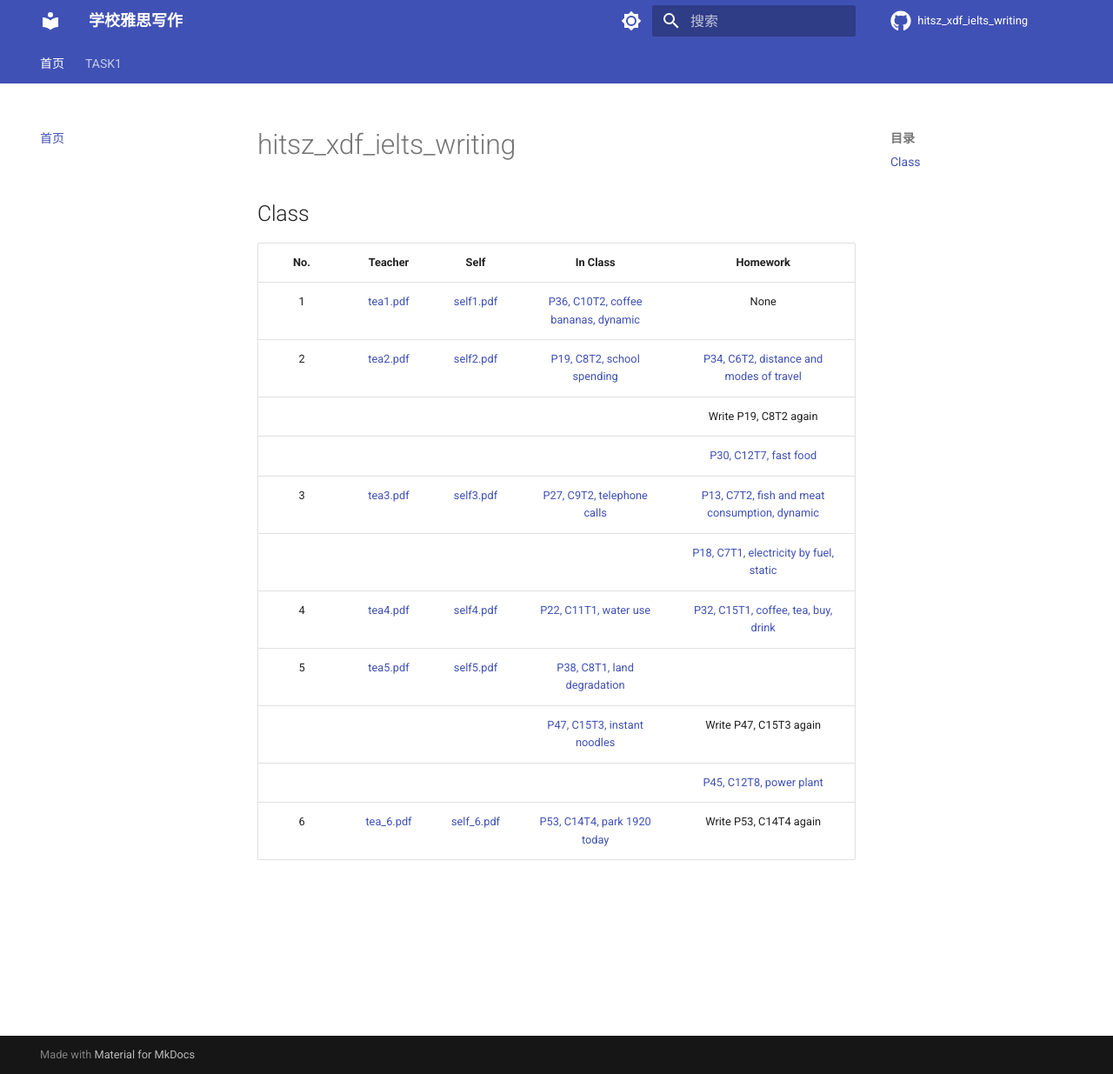
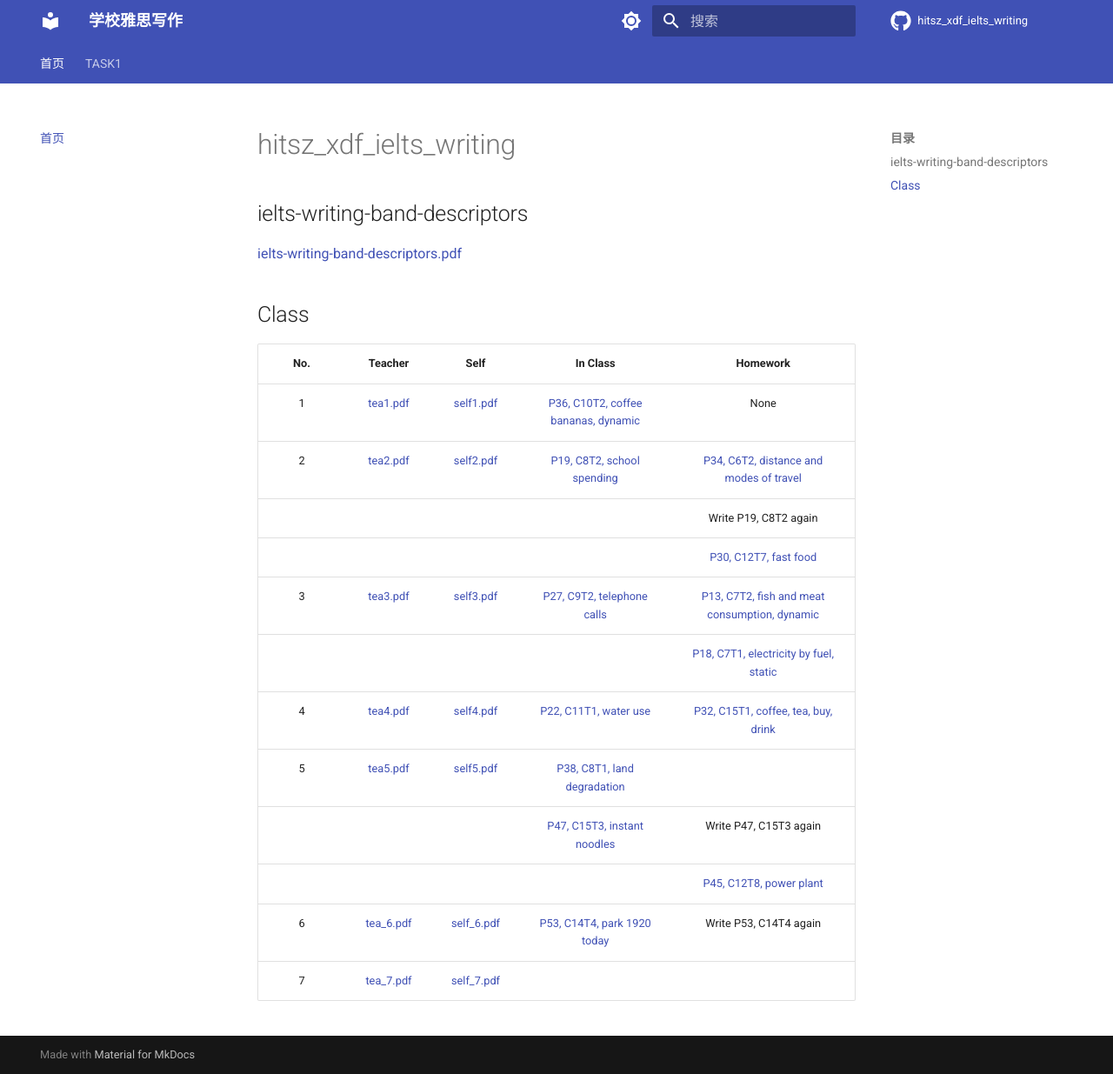
Before and after one commit to xuanhao44/hitsz_xdf_ielts_writing, an MkDocs documentation site: the page built from docs/index.md, in a window 1280 px wide and 1235 px high. Shown: the whole window at 87% size. Built offline with MkDocs 1.6.1 and Material for MkDocs 9.7.7, drawn with Linux system fonts in a browser that asks for light colours; comment, search, counter and statistics services are not loaded.

Commit message:
第七次课笔记

```diff
--- a/docs/index.md
+++ b/docs/index.md
@@ -1,4 +1,8 @@
 # hitsz_xdf_ielts_writing
+
+## ielts-writing-band-descriptors
+
+[ielts-writing-band-descriptors.pdf](note_teacher/ielts-writing-band-descriptors.pdf)
 
 ## Class
 
@@ -15,3 +19,4 @@
 |     |                                         |                                    |    [P47, C15T3, instant noodles](TASK1/C15T3_instant_noodles.md)     |                                  Write P47, C15T3 again                                  |
 |     |                                         |                                    |                                                                      |                  [P45, C12T8, power plant](TASK1/C12T8_power_plant.md)                   |
 |  6  | [tea_6.pdf](note_teacher/teacher_6.pdf) | [self_6.pdf](note_self/self_6.pdf) |    [P53, C14T4, park 1920 today](TASK1/C14T4_park_1920_today.md)     |                                  Write P53, C14T4 again                                  |
+|  7  | [tea_7.pdf](note_teacher/teacher_7.pdf) | [self_7.pdf](note_self/self_7.pdf) |                                                                      |                                                                                          |
```
Also changed, not shown: 3 other files.
